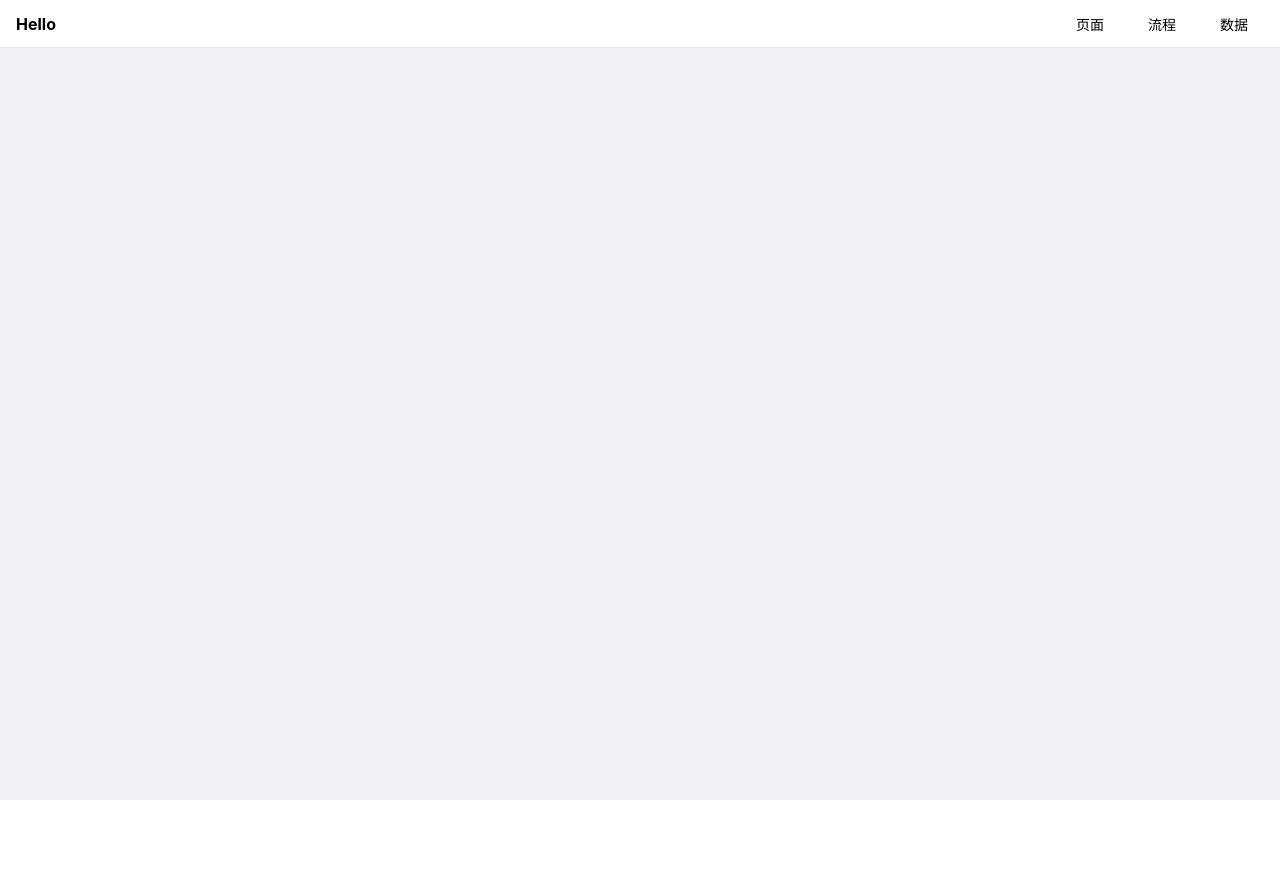
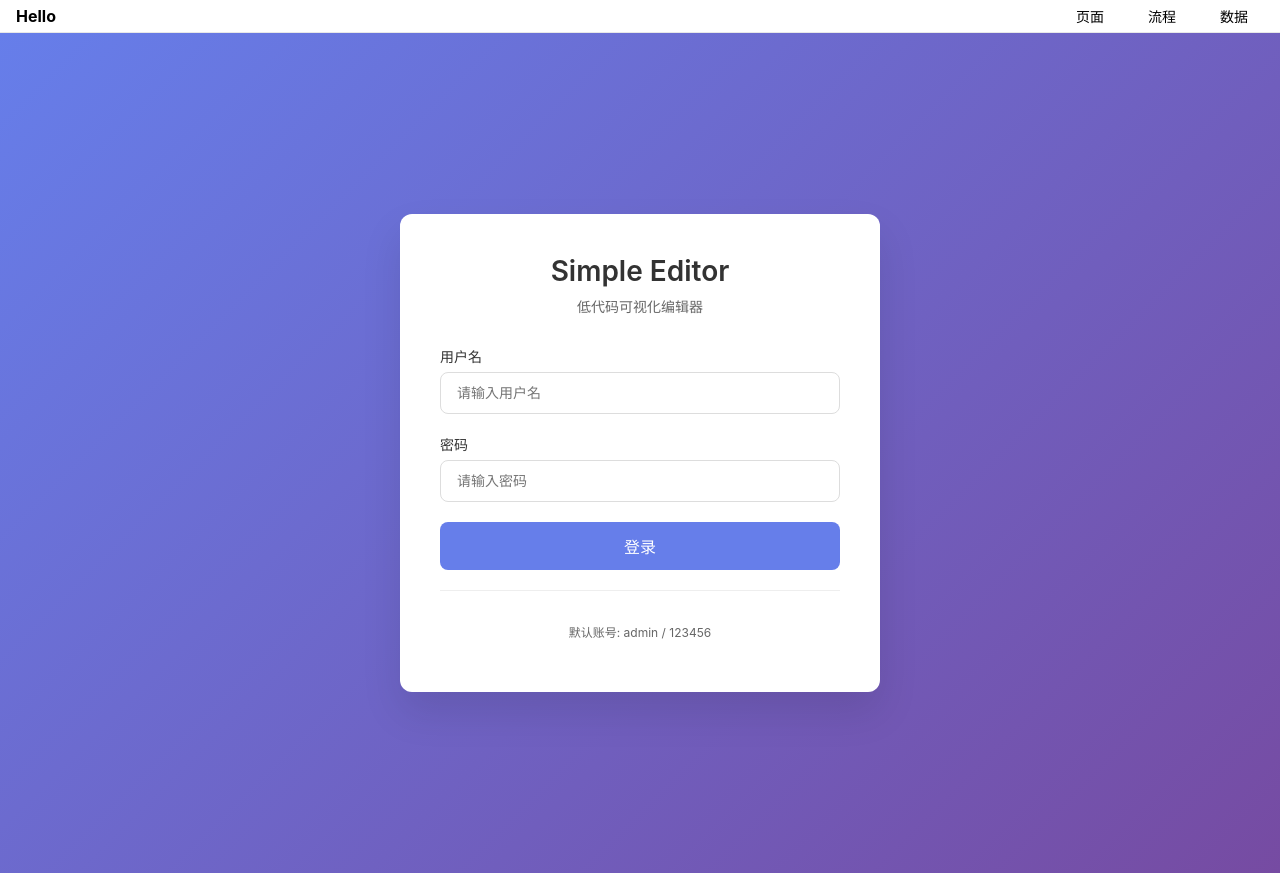
Before and after one commit to xenonflash/simple-editor, a Vue app: page /login in a window 1280 px wide. Before the commit this address had no page. Before the commit the page ends 800 px from the top, so only its background shows below. Built offline with nearby package versions, Linux system fonts and the light colour scheme.

Commit message:
user login

```diff
--- a/src/main.ts
+++ b/src/main.ts
@@ -1,14 +1,18 @@
-import './assets/main.css'
-
+// src/main.ts
 import { createApp } from 'vue'
 import { createPinia } from 'pinia'
-
 import App from './App.vue'
 import router from './router'
+import { useUserStore } from './stores/user'
 
 const app = createApp(App)
+const pinia = createPinia()
 
-app.use(createPinia())
+app.use(pinia)
 app.use(router)
 
+// 初始化用户认证状态
+const userStore = useUserStore()
+userStore.initAuth()
+
 app.mount('#app')
--- a/src/router/index.ts
+++ b/src/router/index.ts
@@ -1,29 +1,58 @@
+// src/router/index.ts
 import { createRouter, createWebHistory } from 'vue-router'
+import { useUserStore } from '../stores/user'
 import PageView from '../views/PageView.vue'
+import LoginView from '../views/LoginView.vue'
 
 const router = createRouter({
   history: createWebHistory(import.meta.env.BASE_URL),
   routes: [
     {
+      path: '/login',
+      name: 'login',
+      component: LoginView,
+      meta: { requiresAuth: false }
+    },
+    {
       path: '/',
       name: 'page',
       component: PageView,
+      meta: { requiresAuth: true }
     },
     {
       path: '/flow',
       name: 'flow',
-      // 流程图编辑页面
       component: () => import('../views/FlowView.vue'),
+      meta: { requiresAuth: true }
     },
     {
       path: '/data',
       name: 'data',
-      // route level code-splitting
-      // this generates a separate chunk (About.[hash].js) for this route
-      // which is lazy-loaded when the route is visited.
       component: () => import('../views/DataView.vue'),
+      meta: { requiresAuth: true }
     },
   ],
 })
 
+// 路由守卫
+router.beforeEach((to, from, next) => {
+  const userStore = useUserStore()
+
+  // 需要认证的路由
+  if (to.meta.requiresAuth !== false) {
+    if (!userStore.isLoggedIn) {
+      next('/login')
+      return
+    }
+  }
+
+  // 已登录用户访问登录页，重定向到首页
+  if (to.name === 'login' && userStore.isLoggedIn) {
+    next('/')
+    return
+  }
+
+  next()
+})
+
 export default router
--- /dev/null
+++ b/src/stores/user.ts
@@ -0,0 +1,142 @@
+// src/stores/user.ts
+import { defineStore } from 'pinia'
+import { ref, computed } from 'vue'
+
+interface User {
+  id: string
+  username: string
+  nickname?: string
+  email?: string
+  avatar?: string
+  createdAt: string
+}
+
+interface LoginForm {
+  username: string
+  password: string
+}
+
+const API_BASE = 'http://localhost:7001/api'
+
+export const useUserStore = defineStore('user', () => {
+  const user = ref<User | null>(null)
+  const token = ref<string | null>(localStorage.getItem('token'))
+  const isLoading = ref(false)
+
+  const isLoggedIn = computed(() => !!token.value && !!user.value)
+
+  // 登录
+  async function login(loginForm: LoginForm) {
+    isLoading.value = true
+    try {
+      const response = await fetch(`${API_BASE}/login`, {
+        method: 'POST',
+        headers: {
+          'Content-Type': 'application/json'
+        },
+        body: JSON.stringify(loginForm)
+      })
+
+      const result = await response.json()
+
+      if (result.code === 200) {
+        token.value = result.data.token
+        user.value = result.data.user
+        localStorage.setItem('token', result.data.token)
+        return { success: true }
+      } else {
+        return { success: false, message: result.message }
+      }
+    } catch (error) {
+      return { success: false, message: '网络错误' }
+    } finally {
+      isLoading.value = false
+    }
+  }
+
+  // 登出
+  async function logout() {
+    try {
+      await fetch(`${API_BASE}/logout`, {
+        method: 'POST',
+        headers: {
+          'Authorization': `Bearer ${token.value}`
+        }
+      })
+    } catch (error) {
+      console.error('登出请求失败:', error)
+    } finally {
+      token.value = null
+      user.value = null
+      localStorage.removeItem('token')
+    }
+  }
+
+  // 获取用户信息
+  async function getUserInfo() {
+    if (!token.value) return
+
+    try {
+      const response = await fetch(`${API_BASE}/userInfo`, {
+        headers: {
+          'Authorization': `Bearer ${token.value}`
+        }
+      })
+
+      const result = await response.json()
+
+      if (result.code === 200) {
+        user.value = result.data
+      } else {
+        // token可能已过期，清除本地存储
+        await logout()
+      }
+    } catch (error) {
+      console.error('获取用户信息失败:', error)
+    }
+  }
+
+  // 更新用户信息
+  async function updateUser(updateData: Partial<User>) {
+    try {
+      const response = await fetch(`${API_BASE}/updateUser`, {
+        method: 'POST',
+        headers: {
+          'Content-Type': 'application/json',
+          'Authorization': `Bearer ${token.value}`
+        },
+        body: JSON.stringify(updateData)
+      })
+
+      const result = await response.json()
+
+      if (result.code === 200) {
+        user.value = result.data
+        return { success: true }
+      } else {
+        return { success: false, message: result.message }
+      }
+    } catch (error) {
+      return { success: false, message: '网络错误' }
+    }
+  }
+
+  // 初始化时检查登录状态
+  function initAuth() {
+    if (token.value) {
+      getUserInfo()
+    }
+  }
+
+  return {
+    user,
+    token,
+    isLoading,
+    isLoggedIn,
+    login,
+    logout,
+    getUserInfo,
+    updateUser,
+    initAuth
+  }
+})
--- /dev/null
+++ b/src/views/LoginView.vue
@@ -0,0 +1,193 @@
+<!-- src/views/LoginView.vue -->
+<template>
+  <div class="login-container">
+    <div class="login-card">
+      <div class="login-header">
+        <h1>Simple Editor</h1>
+        <p>低代码可视化编辑器</p>
+      </div>
+
+      <form @submit.prevent="handleLogin" class="login-form">
+        <div class="form-group">
+          <label for="username">用户名</label>
+          <input
+            id="username"
+            v-model="loginForm.username"
+            type="text"
+            placeholder="请输入用户名"
+            required
+          />
+        </div>
+
+        <div class="form-group">
+          <label for="password">密码</label>
+          <input
+            id="password"
+            v-model="loginForm.password"
+            type="password"
+            placeholder="请输入密码"
+            required
+          />
+        </div>
+
+        <button
+          type="submit"
+          class="login-btn"
+          :disabled="userStore.isLoading"
+        >
+          {{ userStore.isLoading ? '登录中...' : '登录' }}
+        </button>
+
+        <div v-if="errorMessage" class="error-message">
+          {{ errorMessage }}
+        </div>
+      </form>
+
+      <div class="login-footer">
+        <p>默认账号: admin / 123456</p>
+      </div>
+    </div>
+  </div>
+</template>
+
+<script setup lang="ts">
+import { ref, onMounted } from 'vue'
+import { useRouter } from 'vue-router'
+import { useUserStore } from '../stores/user'
+
+const router = useRouter()
+const userStore = useUserStore()
+
+const loginForm = ref({
+  username: '',
+  password: ''
+})
+
+const errorMessage = ref('')
+
+async function handleLogin() {
+  errorMessage.value = ''
+
+  const result = await userStore.login(loginForm.value)
+
+  if (result.success) {
+    router.push('/')
+  } else {
+    errorMessage.value = result.message || '登录失败'
+  }
+}
+
+// 如果已登录，直接跳转
+onMounted(() => {
+  if (userStore.isLoggedIn) {
+    router.push('/')
+  }
+})
+</script>
+
+<style scoped>
+.login-container {
+  min-height: 100vh;
+  display: flex;
+  align-items: center;
+  justify-content: center;
+  background: linear-gradient(135deg, #667eea 0%, #764ba2 100%);
+  padding: 20px;
+}
+
+.login-card {
+  background: white;
+  border-radius: 12px;
+  padding: 40px;
+  box-shadow: 0 20px 40px rgba(0, 0, 0, 0.1);
+  width: 100%;
+  max-width: 400px;
+}
+
+.login-header {
+  text-align: center;
+  margin-bottom: 30px;
+}
+
+.login-header h1 {
+  color: #333;
+  margin: 0 0 8px 0;
+  font-size: 28px;
+  font-weight: 600;
+}
+
+.login-header p {
+  color: #666;
+  margin: 0;
+  font-size: 14px;
+}
+
+.login-form {
+  margin-bottom: 20px;
+}
+
+.form-group {
+  margin-bottom: 20px;
+}
+
+.form-group label {
+  display: block;
+  margin-bottom: 6px;
+  color: #333;
+  font-weight: 500;
+  font-size: 14px;
+}
+
+.form-group input {
+  width: 100%;
+  padding: 12px 16px;
+  border: 1px solid #ddd;
+  border-radius: 8px;
+  font-size: 14px;
+  transition: border-color 0.3s;
+  box-sizing: border-box;
+}
+
+.form-group input:focus {
+  outline: none;
+  border-color: #667eea;
+  box-shadow: 0 0 0 3px rgba(102, 126, 234, 0.1);
+}
+
+.login-btn {
+  width: 100%;
+  padding: 12px;
+  background: #667eea;
+  color: white;
+  border: none;
+  border-radius: 8px;
+  font-size: 16px;
+  font-weight: 500;
+  cursor: pointer;
+  transition: background-color 0.3s;
+}
+
+.login-btn:hover:not(:disabled) {
+  background: #5a6fd8;
+}
+
+.login-btn:disabled {
+  background: #ccc;
+  cursor: not-allowed;
+}
+
+.error-message {
+  color: #e74c3c;
+  font-size: 14px;
+  margin-top: 10px;
+  text-align: center;
+}
+
+.login-footer {
+  text-align: center;
+  color: #666;
+  font-size: 12px;
+  border-top: 1px solid #eee;
+  padding-top: 20px;
+}
+</style>
--- a/vite.config.ts
+++ b/vite.config.ts
@@ -18,4 +18,14 @@ export default defineConfig({
       '@': fileURLToPath(new URL('./src', import.meta.url))
     },
   },
+  server: {
+    proxy: {
+      '/api': {
+        target: 'http://localhost:7001',
+        changeOrigin: true,
+        secure: false,
+        rewrite: (path) => path.replace(/^\/api/, ''),
+      },
+    },
+  },
 })
```
Also changed, not shown: src/components/userProfile.vue (added, +101 -0 lines).
